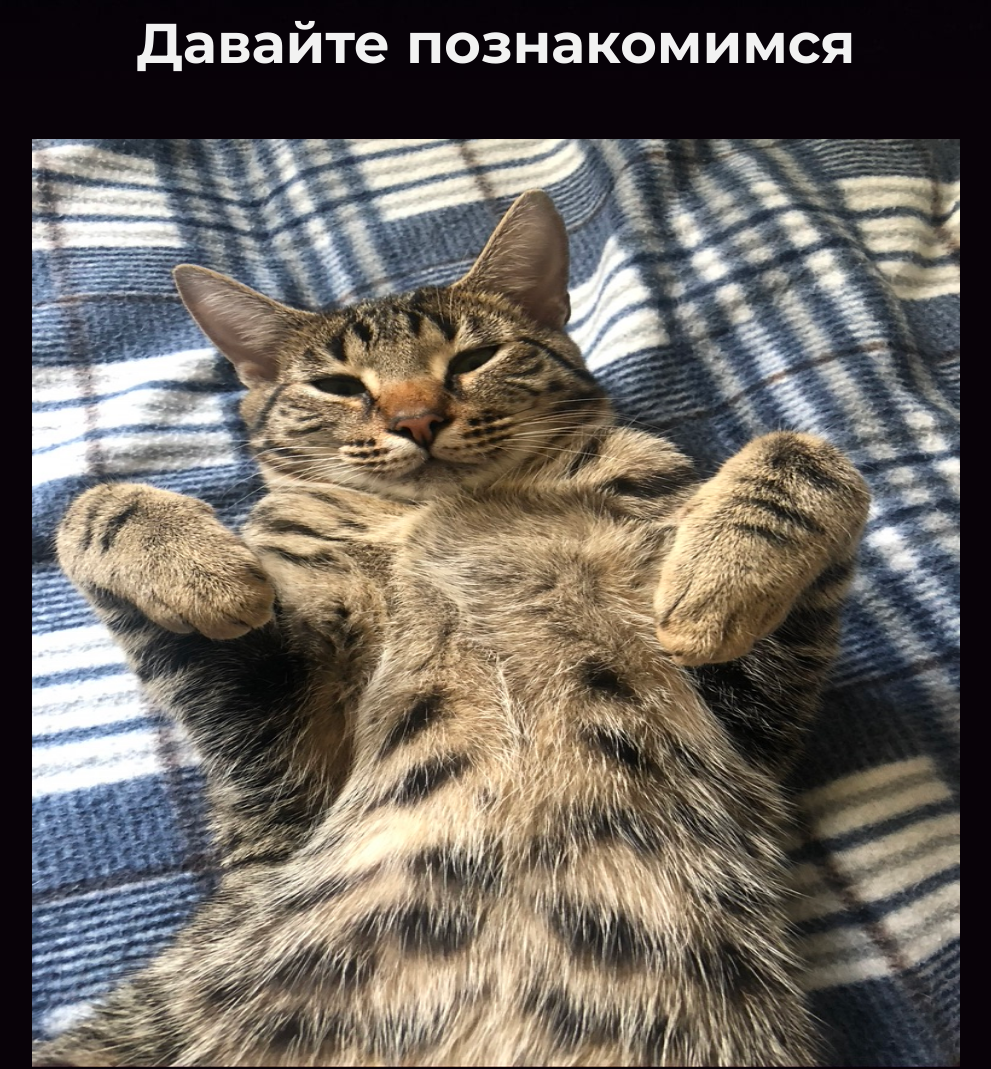
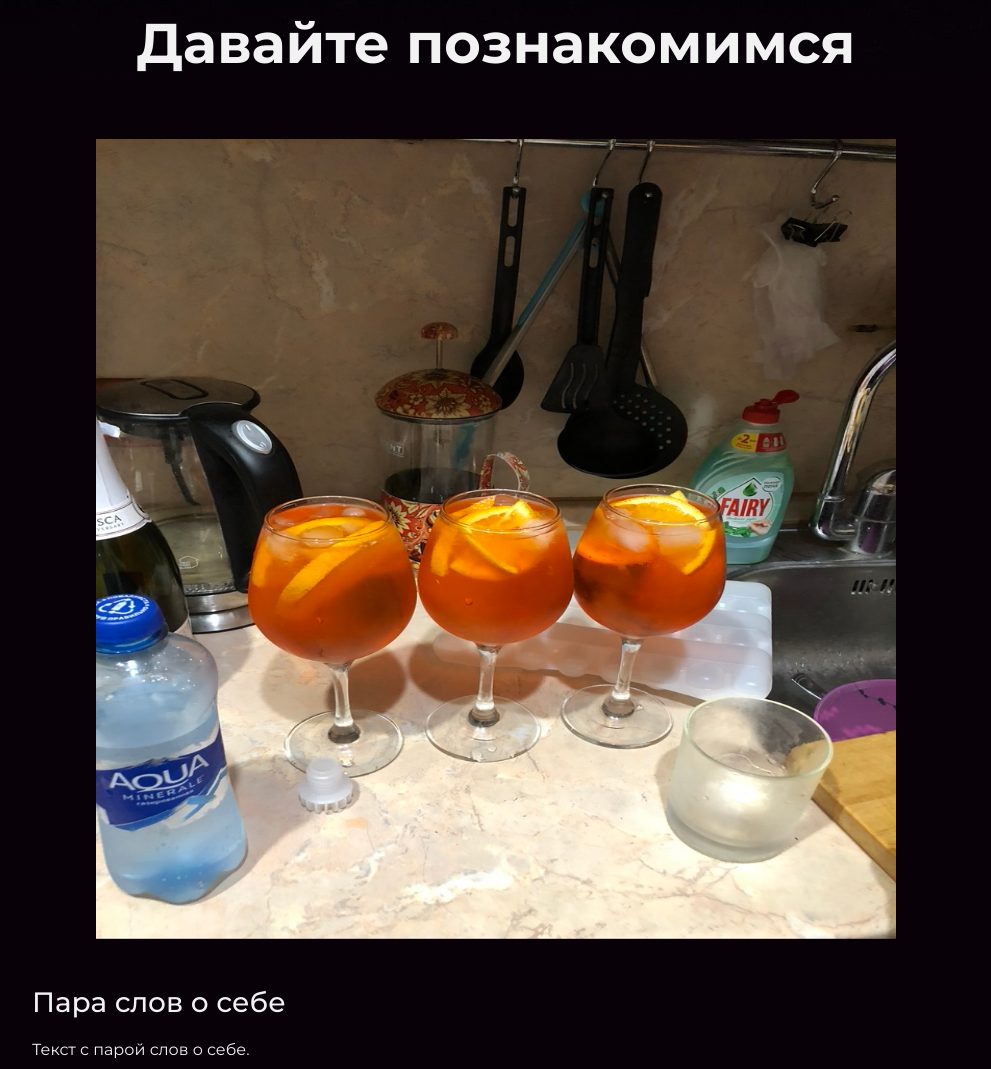
Before and after one commit to voiser-rgb/my-site, a plain HTML site: page index.html in a window 1280 px wide. Shown: the part 921-1990 px from the top of the page, without its empty margins (144-1135 px from the left). Drawn offline with Linux system fonts and the light colour scheme.

Commit message:
add foto Aperol

```diff
--- a/index.html
+++ b/index.html
@@ -26,7 +26,7 @@
       <div class="container">
         <h2 class="subheading">Давайте познакомимся</h2>
         <figure class="user-image">
-          <img src="/img/fill.jpeg" width="928" height="928" alt="Фотография Неопознанного Енота">
+          <img src="/img/Aperol.jpeg" width="800" height="800" alt="Фотография Неопознанного Енота">
         </figure>
         <div>
 
```
Also changed, not shown: img/Aperol.jpeg (added).
